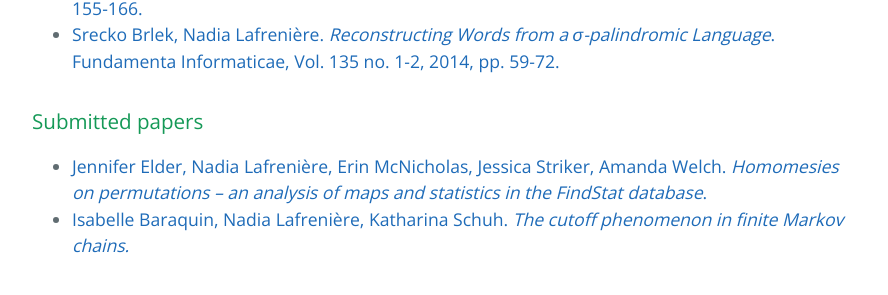
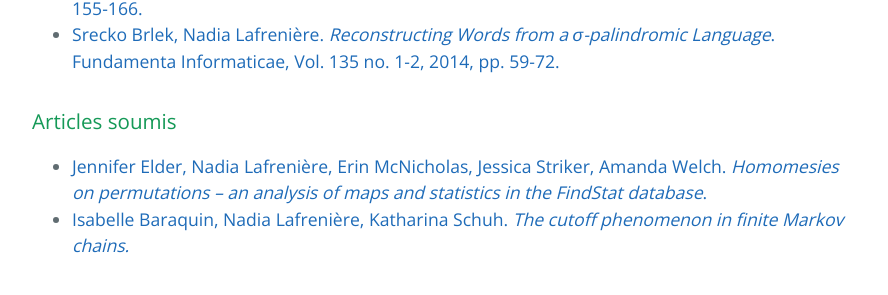
Before and after one commit to nadialafreniere/nadialafreniere.github.io, a Jekyll site: the page built from recherche.md, in a window 1280 px wide and 900 px high, scrolled down 1184 px. Shown: the part 153-448 px from the top of the window, without its empty margins (192-1080 px from the left). Built offline with Jekyll 4.4.1, drawn with Linux system fonts in a browser that asks for light colours; our own code applies the rules of GitHub Pages for plain Markdown files.

Commit message:
Coquille en français

```diff
--- a/recherche.md
+++ b/recherche.md
@@ -27,7 +27,7 @@ Mon mémoire de maîtrise portait quand à lui sur la combinatoire des mots, et
 - [Srecko Brlek, Nadia Lafrenière, Xavier Provençal. _Palindromic Complexity of Trees_. DLT 2015, pp. 155-166.](https://arxiv.org/abs/1505.02695)
 - [Srecko Brlek, Nadia Lafrenière. _Reconstructing Words from a σ-palindromic Language_. Fundamenta Informaticae, Vol.  135 no. 1-2, 2014, pp. 59-72.](BL-sigma-pal.pdf)
 
-### Submitted papers
+### Articles soumis
 - [Jennifer Elder, Nadia Lafrenière, Erin McNicholas, Jessica Striker, Amanda Welch. _Homomesies on permutations -- an analysis of maps and statistics in the FindStat database_.](https://arxiv.org/abs/2206.13409)
 - [Isabelle Baraquin, Nadia Lafrenière, Katharina Schuh. _The cutoff phenomenon in finite Markov chains._](Snapshot_cutoff_first_submission_english.pdf)
 
```
